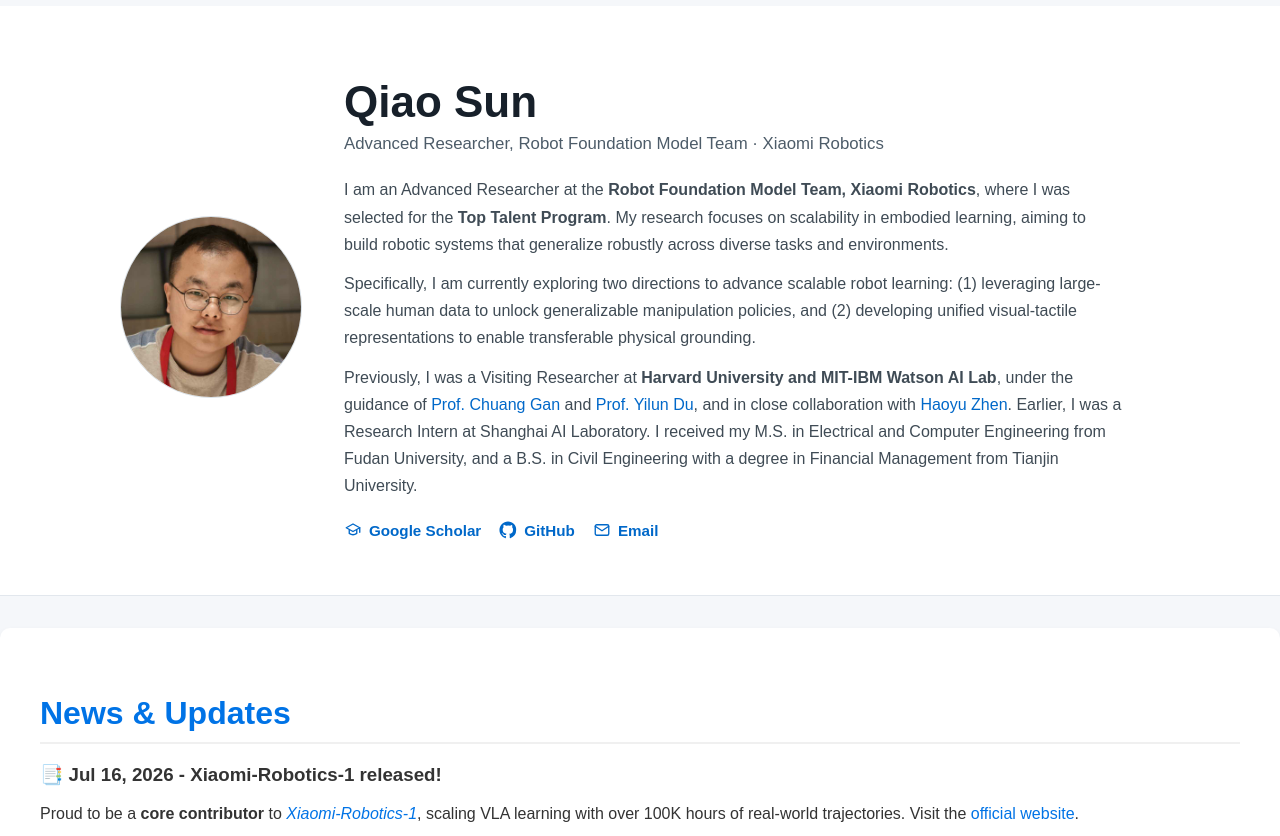
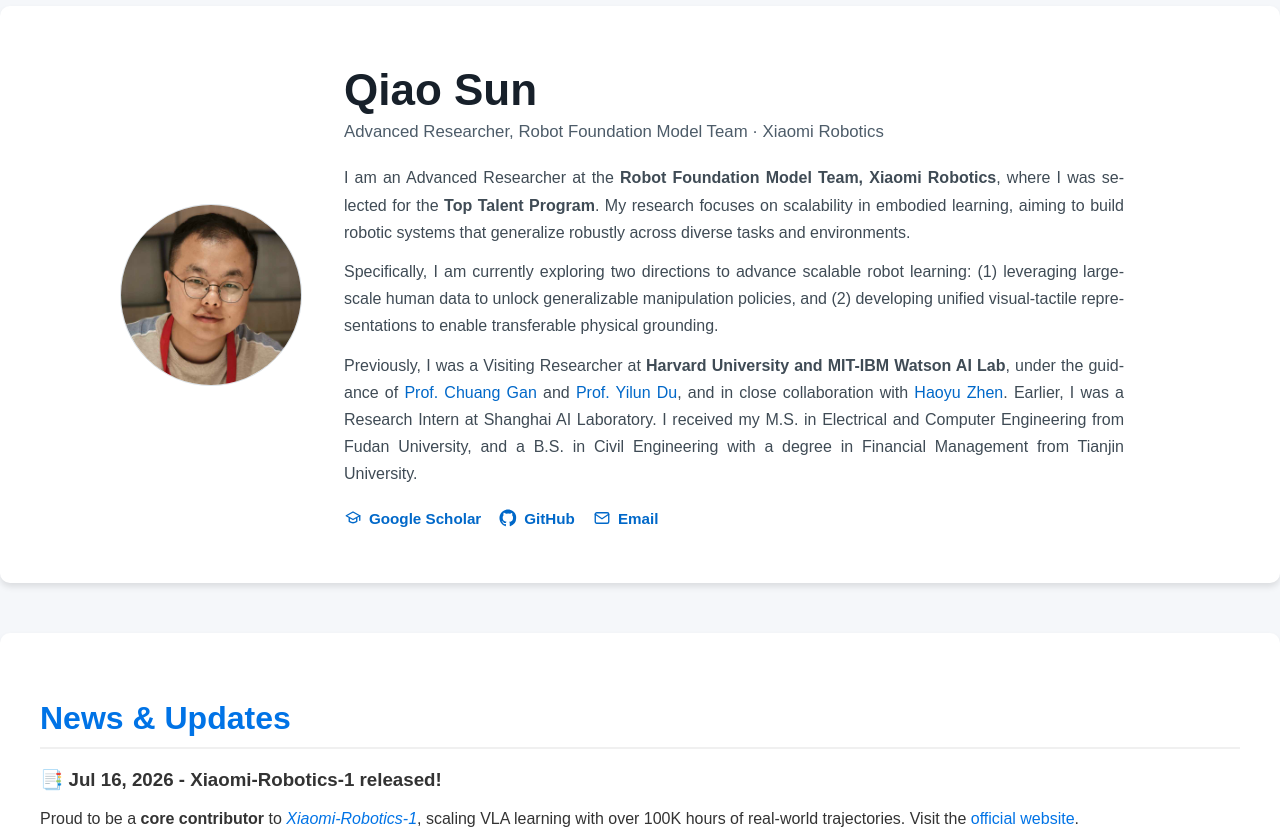
Before and after one commit to qiaosun22/qiaosun22.github.io, a PHP site: page / in a window 1280 px wide. Shown: the part 39-875 px from the top of the page. Run offline with PHP 8.4, Linux system fonts and the light colour scheme.

Commit message:
Present hero as a balanced fading card

```diff
--- a/index.html
+++ b/index.html
@@ -6,7 +6,7 @@
   <link rel="icon" type="image/svg+xml" href="assets/images/xiaomi-logo.svg">
 
   <title>Qiao Sun @ Xiaomi Robotics - Academic Portfolio</title>
-  <link rel="stylesheet" href="style.css?v=20260725-7">
+  <link rel="stylesheet" href="style.css?v=20260725-8">
   <style>
     /* General Styles */
     body {
@@ -54,14 +54,14 @@
 
     /* Hero Section */
     .hero {
-      max-width: none;
-      margin: 0 0 32px;
-      padding: 68px 24px 56px;
+      max-width: 1200px;
+      margin: 24px auto 50px;
+      padding: 56px 40px;
       background: #ffffff;
       color: #222;
-      border-bottom: 1px solid #e2e7ed;
-      border-radius: 0;
-      box-shadow: none;
+      border: 0;
+      border-radius: 10px;
+      box-shadow: 0 4px 6px rgba(0, 0, 0, 0.1);
     }
     .hero-inner {
       display: grid;
@@ -94,6 +94,9 @@
       color: #3f4b55;
       font-size: 1rem;
       line-height: 1.7;
+      text-align: justify;
+      text-justify: inter-word;
+      hyphens: auto;
     }
     .hero-bio a {
       color: #0068c9;
@@ -465,6 +468,6 @@
   <footer>
     <p>© 2026 Qiao Sun, M.Eng. All Rights Reserved.</p>
   </footer>
-  <script src="script.js?v=20260725-3"></script>
+  <script src="script.js?v=20260725-4"></script>
 </body>
 </html>
--- a/script.js
+++ b/script.js
@@ -36,13 +36,12 @@ handleListScroll();
 
 // Fade the hero content as it scrolls behind the fixed header.
 const hero = document.querySelector(".hero");
-const heroInner = document.querySelector(".hero-inner");
 const reducedMotion = window.matchMedia("(prefers-reduced-motion: reduce)");
 let heroAnimationFrame = null;
 
 function updateHeroScrollEffect() {
   heroAnimationFrame = null;
-  if (!hero || !heroInner || reducedMotion.matches) {
+  if (!hero || reducedMotion.matches) {
     return;
   }
 
@@ -50,7 +49,7 @@ function updateHeroScrollEffect() {
   const fadeDistance = Math.max(240, Math.min(hero.offsetHeight * 0.6, 420));
   const progress = Math.min(Math.max((45 - heroTop) / fadeDistance, 0), 1);
   const easedProgress = progress * progress * (3 - 2 * progress);
-  heroInner.style.setProperty("--hero-scroll-progress", easedProgress.toFixed(3));
+  hero.style.setProperty("--hero-scroll-progress", easedProgress.toFixed(3));
 }
 
 function requestHeroScrollEffect() {
--- a/style.css
+++ b/style.css
@@ -285,7 +285,7 @@ body {
 }
 
 /* Compact academic hero */
-.hero-inner {
+.hero {
   --hero-scroll-progress: 0;
   opacity: calc(1 - var(--hero-scroll-progress));
   transform: translate3d(0, calc(var(--hero-scroll-progress) * -24px), 0);
@@ -381,13 +381,18 @@ header .header-links a {
     line-height: 1.5;
   }
 
+  .hero-bio p {
+    text-align: left;
+    hyphens: none;
+  }
+
   .hero-links {
     gap: 16px;
   }
 }
 
 @media (prefers-reduced-motion: reduce) {
-  .hero-inner {
+  .hero {
     opacity: 1;
     transform: none;
     will-change: auto;
```
